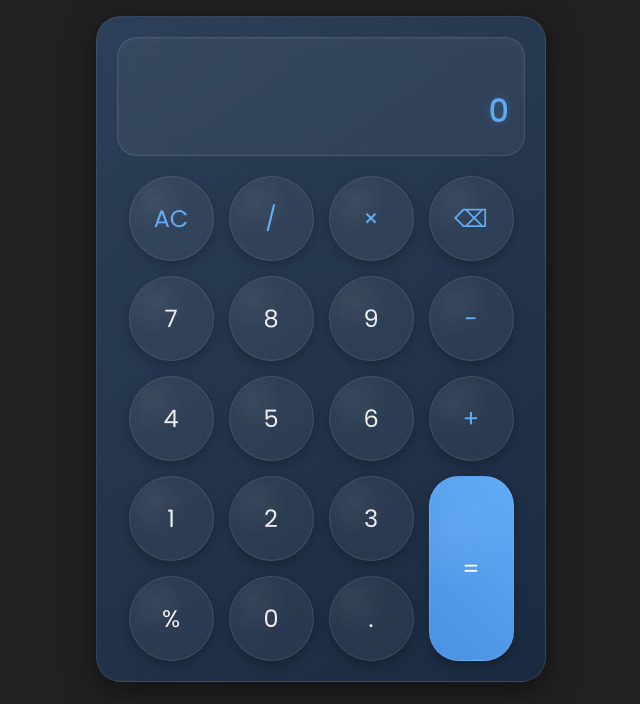
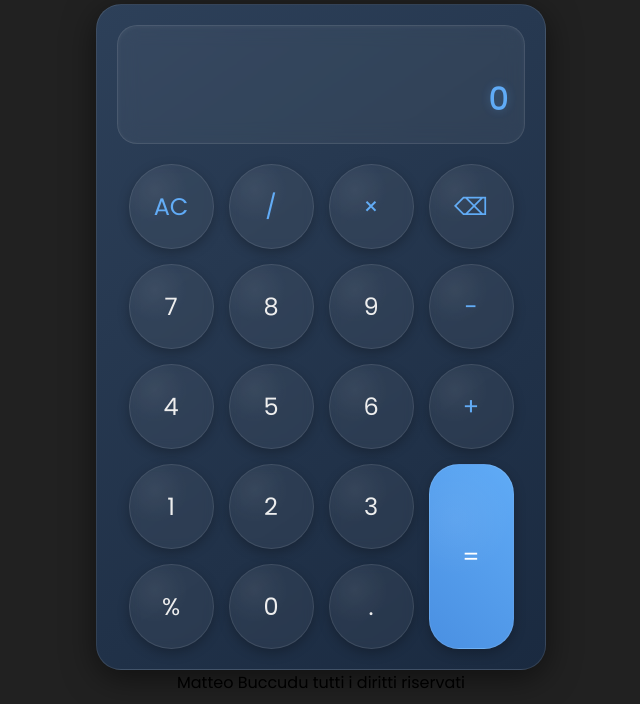
Before and after one commit to DevMatrix8080/Calculator, a plain HTML site: page index.html in a window 1280 px wide. Shown: the part 96-800 px from the top of the page, without its empty margins (319-959 px from the left). Drawn offline with Linux system fonts and the light colour scheme.

Commit message:
Copyright index.html

```diff
--- a/index.html
+++ b/index.html
@@ -49,7 +49,9 @@
             </div>
         </div>
     </div>
+    <div class="footer">
+        <p>Matteo Buccudu tutti i diritti riservati</p>
+    </div>
     <script src="script.js"></script>
 </body>
-
 </html>
```
